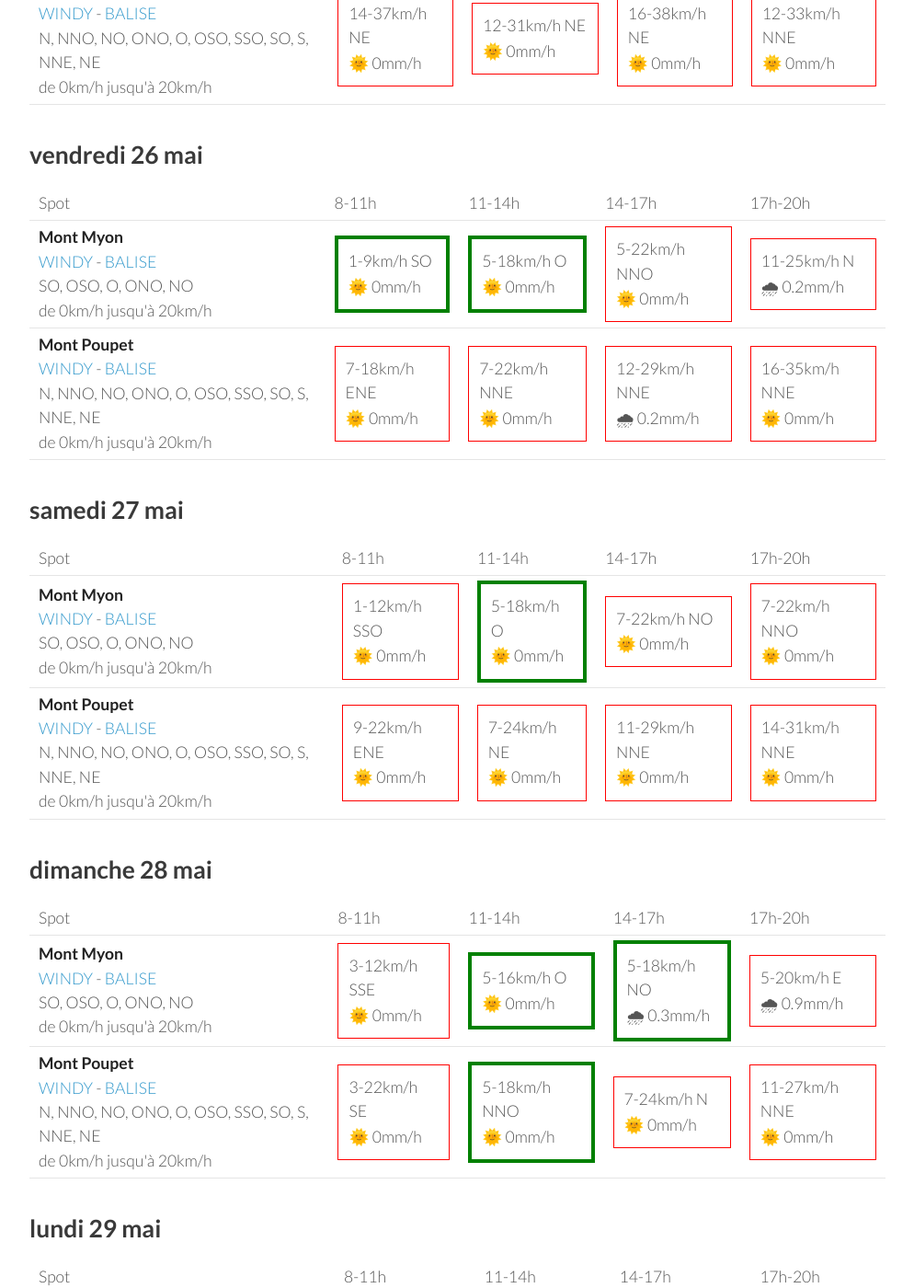
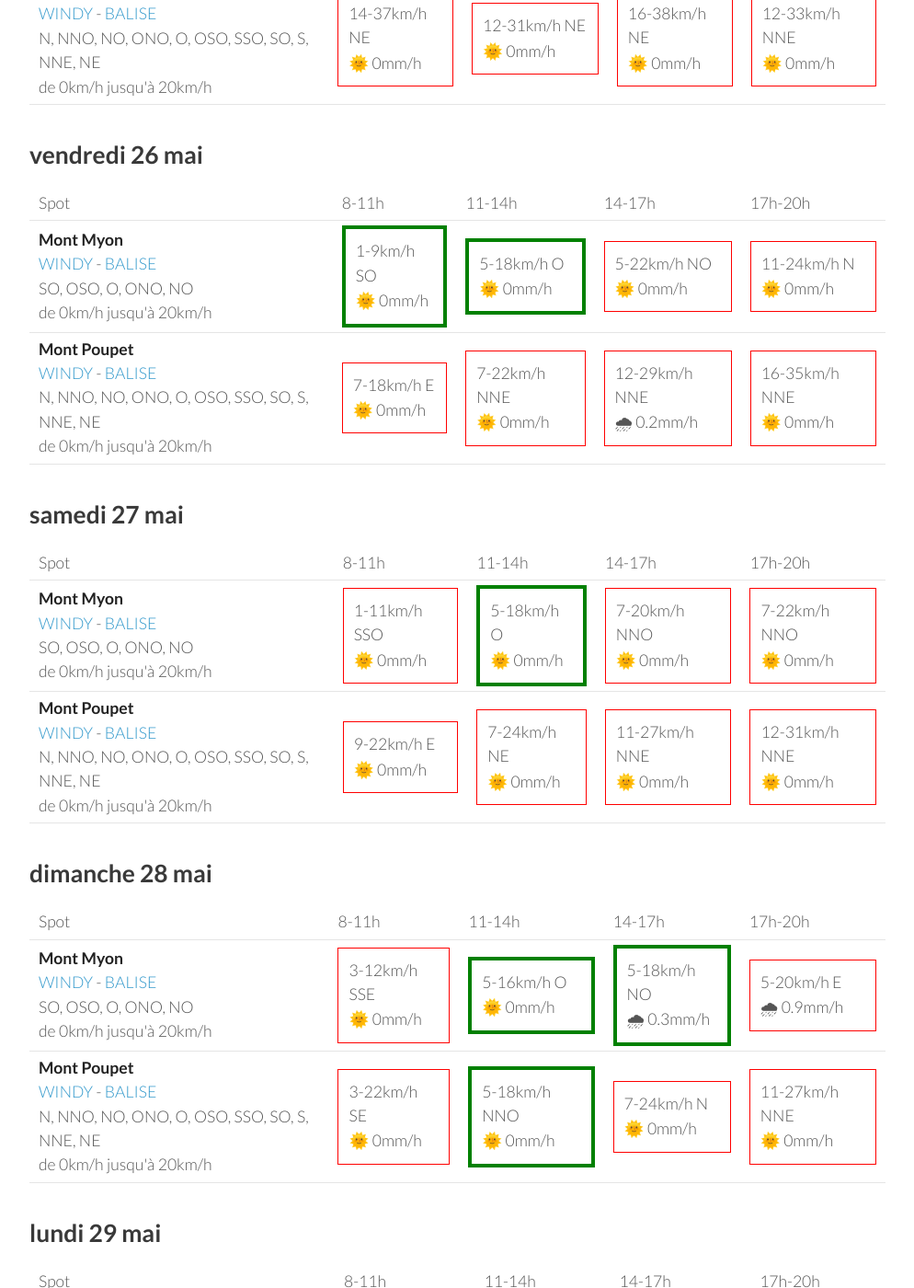
Before and after one commit to parapente-dans-le-nord/parapente-dans-le-nord.github.io, a Jekyll site: the page built from jura.markdown, in a window 1280 px wide and 1400 px high, scrolled down 903 px. Shown: the whole window at 92% size, without its empty margins (26-1020 px from the left). Built offline with Jekyll 4.4.1, drawn with Linux system fonts in a browser that asks for light colours; some of the changed text lies outside the part shown.

Commit message:
update index.markdown

```diff
--- a/jura.markdown
+++ b/jura.markdown
@@ -96,15 +96,15 @@ page mise à jour le mercredi 24 mai 13:20
 
             <td><div class="flyable"><p>1-9km/h SO</p><p>🌞 0mm/h</p></div></td>
             <td><div class="flyable"><p>5-18km/h O</p><p>🌞 0mm/h</p></div></td>
-            <td><div class="not-flyable"><p>5-22km/h NNO</p><p>🌞 0mm/h</p></div></td>
-            <td><div class="not-flyable"><p>11-25km/h N</p><p>🌧 0.2mm/h</p></div></td>
+            <td><div class="not-flyable"><p>5-22km/h NO</p><p>🌞 0mm/h</p></div></td>
+            <td><div class="not-flyable"><p>11-24km/h N</p><p>🌞 0mm/h</p></div></td>
 
 
     </tr>
 <tr>
         <td><strong>Mont Poupet</strong><br><a href="https://windy.com/46.970/5.876?46.541,5.876,8">WINDY</a> - <span class=""><a href="http://www.balisemeteo.com/balise.php?idBalise=92">BALISE</a> </span><br> <span class="vent-favorable">N, NNO, NO, ONO, O, OSO, SSO, SO, S, NNE, NE</span><br><span class="force-vent">de 0km/h jusqu'à 20km/h</span> </td>
 
-            <td><div class="not-flyable"><p>7-18km/h ENE</p><p>🌞 0mm/h</p></div></td>
+            <td><div class="not-flyable"><p>7-18km/h E</p><p>🌞 0mm/h</p></div></td>
             <td><div class="not-flyable"><p>7-22km/h NNE</p><p>🌞 0mm/h</p></div></td>
             <td><div class="not-flyable"><p>12-29km/h NNE</p><p>🌧 0.2mm/h</p></div></td>
             <td><div class="not-flyable"><p>16-35km/h NNE</p><p>🌞 0mm/h</p></div></td>
@@ -130,9 +130,9 @@ page mise à jour le mercredi 24 mai 13:20
 <tr>
         <td><strong>Mont Myon</strong><br><a href="https://windy.com/46.331/5.397?45.898,5.394,8,m:eWoagj8">WINDY</a> - <span class=""><a href="http://www.balisemeteo.com/balise.php?idBalise=70">BALISE</a> </span><br> <span class="vent-favorable">SO, OSO, O, ONO, NO</span><br><span class="force-vent">de 0km/h jusqu'à 20km/h</span> </td>
 
-            <td><div class="not-flyable"><p>1-12km/h SSO</p><p>🌞 0mm/h</p></div></td>
+            <td><div class="not-flyable"><p>1-11km/h SSO</p><p>🌞 0mm/h</p></div></td>
             <td><div class="flyable"><p>5-18km/h O</p><p>🌞 0mm/h</p></div></td>
-            <td><div class="not-flyable"><p>7-22km/h NO</p><p>🌞 0mm/h</p></div></td>
+            <td><div class="not-flyable"><p>7-20km/h NNO</p><p>🌞 0mm/h</p></div></td>
             <td><div class="not-flyable"><p>7-22km/h NNO</p><p>🌞 0mm/h</p></div></td>
 
 
@@ -140,10 +140,10 @@ page mise à jour le mercredi 24 mai 13:20
 <tr>
         <td><strong>Mont Poupet</strong><br><a href="https://windy.com/46.970/5.876?46.541,5.876,8">WINDY</a> - <span class=""><a href="http://www.balisemeteo.com/balise.php?idBalise=92">BALISE</a> </span><br> <span class="vent-favorable">N, NNO, NO, ONO, O, OSO, SSO, SO, S, NNE, NE</span><br><span class="force-vent">de 0km/h jusqu'à 20km/h</span> </td>
 
-            <td><div class="not-flyable"><p>9-22km/h ENE</p><p>🌞 0mm/h</p></div></td>
+            <td><div class="not-flyable"><p>9-22km/h E</p><p>🌞 0mm/h</p></div></td>
             <td><div class="not-flyable"><p>7-24km/h NE</p><p>🌞 0mm/h</p></div></td>
-            <td><div class="not-flyable"><p>11-29km/h NNE</p><p>🌞 0mm/h</p></div></td>
-            <td><div class="not-flyable"><p>14-31km/h NNE</p><p>🌞 0mm/h</p></div></td>
+            <td><div class="not-flyable"><p>11-27km/h NNE</p><p>🌞 0mm/h</p></div></td>
+            <td><div class="not-flyable"><p>12-31km/h NNE</p><p>🌞 0mm/h</p></div></td>
 
 
     </tr>
```
Also changed, not shown: other parts of jura.markdown (+1 -1 lines).
